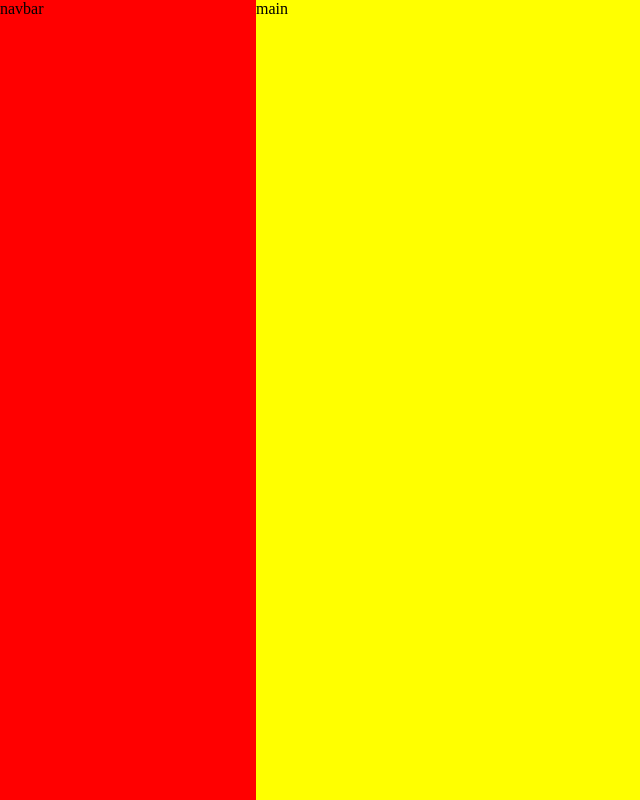
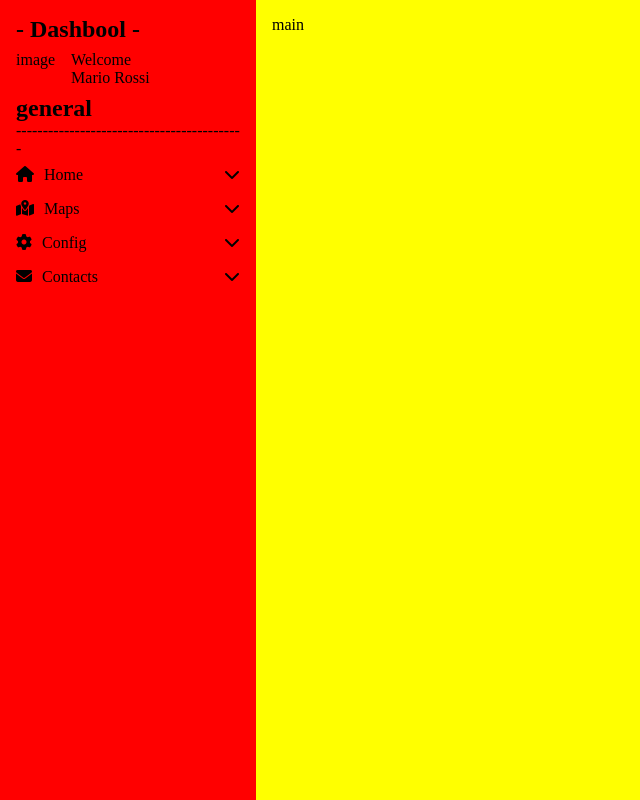
Before and after one commit to Al-Giovinetti/Vue-Dashboard, a Vue app: page / in a window 1280 px wide. Shown: the whole page, without its empty margins (0-640 px from the left). Built offline with nearby package versions, Linux system fonts and the light colour scheme.

Commit message:
Component Navbar style

```diff
--- a/index.html
+++ b/index.html
@@ -4,7 +4,8 @@
     <meta charset="UTF-8" />
     <link rel="icon" type="image/svg+xml" href="/vite.svg" />
     <meta name="viewport" content="width=device-width, initial-scale=1.0" />
-    <title>Vite + Vue</title>
+    <title>Dati ad cazium</title>
+    <link rel="stylesheet" href="https://cdnjs.cloudflare.com/ajax/libs/font-awesome/6.4.2/css/all.min.css">
   </head>
   <body>
     <div id="app"></div>
--- a/src/components/Navbar.vue
+++ b/src/components/Navbar.vue
@@ -1,22 +1,109 @@
 <template>
     <section>
-        navbar
+        <h1>- Dashbool -</h1>
+        <div class="user-info">
+            <div class="user-image">
+                image
+            </div>
+            <div class="user-name">
+                <p>Welcome</p>
+                <p>Mario Rossi</p>
+            </div>
+        </div>
+        <h2>general</h2>
+        <div class="bar">-------------------------------------------</div>
+        <nav>
+            <ul>
+                <li v-for="element in navElements">
+                    <i :class="element.icon" class="myIcon"></i>
+                    <a href="">{{ element.name }}</a>
+                    <i class="fa-solid fa-chevron-down opening-arrow" @click="element.clicked = !element.clicked"></i>
+                    <ul v-if="element.clicked == true" >
+                        <li v-for="elementChild in element.childs">
+                            {{ elementChild }}
+                        </li>
+                    </ul>
+                </li>
+            </ul>
+        </nav>
     </section>
 </template>
+
 <script>
 export default {
     name:"NavBar",
 
     data(){
         return{
-
+            navElements:[
+                {
+                    name:'Home',
+                    icon:'fa-solid fa-house',
+                    childs:['Home1','Home2','Home3'],
+                    clicked:false
+                },
+                {
+                    name:'Maps',
+                    icon:'fa-solid fa-map-location-dot',
+                    childs:['Maps1','Maps2','Maps3'],
+                    clicked:false,
+                },
+                {
+                    name:'Config',
+                    icon:'fa-solid fa-gear',
+                    childs:['Config1','config2','Config3'],
+                    clicked:false,
+                },
+                {
+                    name:'Contacts',
+                    icon:'fa-solid fa-envelope',
+                    childs:['Contacts1','Contacts2','Contacts3'],
+                    clicked:false,
+                },
+            ],
         }
     },
+
+    methods:{
+        openNavElement(isClicked) {
+            isClicked = !isClicked
+            console.log(isClicked)
+            return isClicked
+        },
+    }
+
 }
 </script>
+
 <style lang="scss" scoped>
     section{
         width: 20vw;
         background: red;
+        padding: 1rem;
+    }
+    div.user-info{
+        display: flex;
+        padding: 0.5rem 0;
+
+        .user-image{
+            margin-right: 1rem;
+        }
+    }
+
+    nav li{
+        list-style-type: none;
+        padding: 0.5rem 0;
+        .myIcon{
+            margin-right: 10px;
+            height: 10px;
+        }
+
+        a{
+            text-decoration: none;
+            color: black;
+        }
+        .opening-arrow{
+            float: right;
+        }
     }
 </style>
--- a/src/page/Dashboard.vue
+++ b/src/page/Dashboard.vue
@@ -27,5 +27,6 @@ export default {
     main{
         width: 80vw;
         background-color: yellow;
+        padding: 1rem;
     }
 </style>
```
